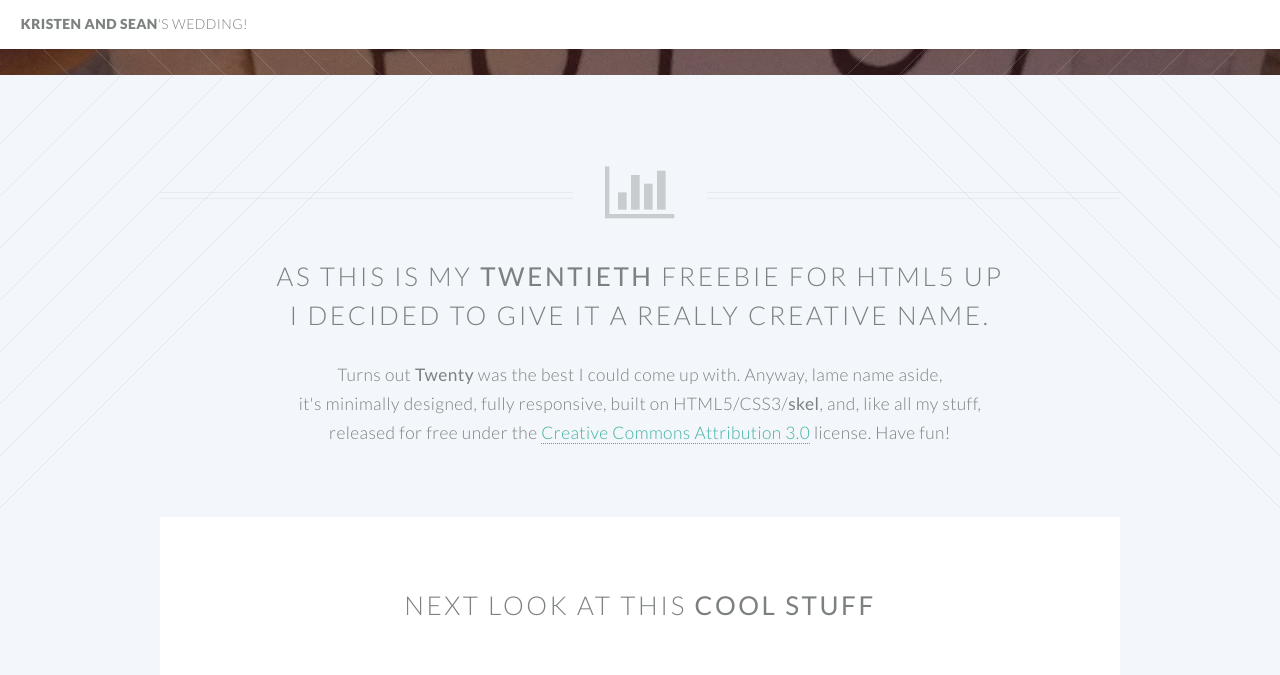
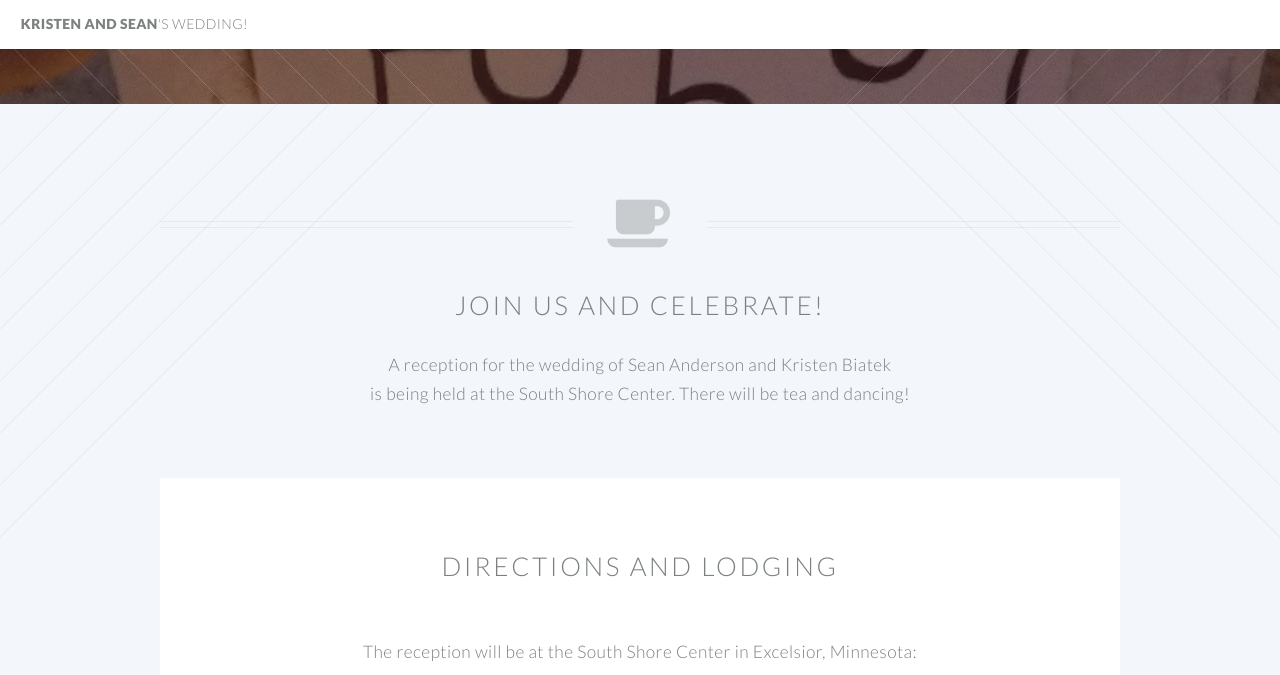
Before and after one commit to jbiatek/kristenwedding, a Jekyll site: the page built from index.html, in a window 1280 px wide and 1400 px high, scrolled down 574 px. Shown: the top 675 px of the window. Built offline with Jekyll 4.4.1, drawn with Linux system fonts in a browser that asks for light colours; some of the changed text lies outside the part shown.

Commit message:
Added info from the invitation, no longer a template yay

```diff
--- a/index.html
+++ b/index.html
@@ -18,7 +18,8 @@ layout: page
 							<h2>Sean</h2>
 						</header>
 						<p>
-						<strong>July 29, 2016</strong><br>
+						<strong>2 to 6 PM, July 29, 2016</strong><br>
+						South Shore Center<br>
 						5735 Country Club Road<br>
 						Shorewood, MN 55331
 						</p>
@@ -30,73 +31,24 @@ layout: page
 				<article id="main">
 
 					<header class="special container">
-						<span class="icon fa-bar-chart-o"></span>
-						<h2>As this is my <strong>twentieth</strong> freebie for HTML5 UP
-						<br />
-						I decided to give it a really creative name.</h2>
-						<p>Turns out <strong>Twenty</strong> was the best I could come up with. Anyway, lame name aside,
-						<br />
-						it's minimally designed, fully responsive, built on HTML5/CSS3/<strong>skel</strong>,
-						and, like all my stuff,
-						<br />
-						released for free under the <a href="http://html5up.net/license">Creative Commons Attribution 3.0</a> license. Have fun!</p>
+						<span class="icon fa-coffee"></span>
+						<h2>Join us and celebrate!</h2>
+						<p>A reception for the wedding of Sean Anderson and Kristen Biatek<br>
+						is being held at the South Shore Center. There will be tea and dancing!</p>
 					</header>
 
 					<!-- Three -->
 						<section class="wrapper style3 container special">
 
 							<header class="major">
-								<h2>Next look at this <strong>cool stuff</strong></h2>
+								<h2>Directions and lodging</h2>
 							</header>
 
-							<div class="row">
-								<div class="6u 12u(narrower)">
+							<p>The reception will be at the South Shore Center in Excelsior, Minnesota: </p>
 
-									<section>
-										<a href="#" class="image featured"><img src="images/pic01.jpg" alt="" /></a>
-										<header>
-											<h3>A Really Fast Train</h3>
-										</header>
-										<p>Sed tristique purus vitae volutpat commodo suscipit amet sed nibh. Proin a ullamcorper sed blandit. Sed tristique purus vitae volutpat commodo suscipit ullamcorper sed blandit lorem ipsum dolore.</p>
-									</section>
+							<iframe src="https://www.google.com/maps/embed?pb=!1m18!1m12!1m3!1d706.5289577263486!2d-93.5872575036177!3d44.9006394331134!2m3!1f0!2f0!3f0!3m2!1i1024!2i768!4f13.1!3m3!1m2!1s0x87f6032e9f629011%3A0x3b85af0bfeaccac0!2sSouthshore+Center!5e0!3m2!1sen!2sus!4v1462770123690" width="600" height="450" frameborder="0" style="border:0" allowfullscreen></iframe>
 
-								</div>
-								<div class="6u 12u(narrower)">
-
-									<section>
-										<a href="#" class="image featured"><img src="images/pic02.jpg" alt="" /></a>
-										<header>
-											<h3>An Airport Terminal</h3>
-										</header>
-										<p>Sed tristique purus vitae volutpat commodo suscipit amet sed nibh. Proin a ullamcorper sed blandit. Sed tristique purus vitae volutpat commodo suscipit ullamcorper sed blandit lorem ipsum dolore.</p>
-									</section>
-
-								</div>
-							</div>
-							<div class="row">
-								<div class="6u 12u(narrower)">
-
-									<section>
-										<a href="#" class="image featured"><img src="images/pic03.jpg" alt="" /></a>
-										<header>
-											<h3>Hyperspace Travel</h3>
-										</header>
-										<p>Sed tristique purus vitae volutpat commodo suscipit amet sed nibh. Proin a ullamcorper sed blandit. Sed tristique purus vitae volutpat commodo suscipit ullamcorper sed blandit lorem ipsum dolore.</p>
-									</section>
-
-								</div>
-								<div class="6u 12u(narrower)">
-
-									<section>
-										<a href="#" class="image featured"><img src="images/pic04.jpg" alt="" /></a>
-										<header>
-											<h3>And Another Train</h3>
-										</header>
-										<p>Sed tristique purus vitae volutpat commodo suscipit amet sed nibh. Proin a ullamcorper sed blandit. Sed tristique purus vitae volutpat commodo suscipit ullamcorper sed blandit lorem ipsum dolore.</p>
-									</section>
-
-								</div>
-							</div>
+							<p>If you are attending from out of town, there are a number of hotels in the area. We can recommend the <a href="http://www.marriott.com/hotels/travel/mspfe-fairfield-inn-and-suites-minneapolis-eden-prairie/">Fairfield Inn in Eden Prairie</a>, family members have stayed there before and had a good experience and it's fairly inexpensive. The <a href="http://minneapolisedenprairie.place.hyatt.com/en/hotel/home.html">Hyatt Place</a>, next door to the Fairfield Inn, is also nice.</p>
 
 						</section>
 
```
